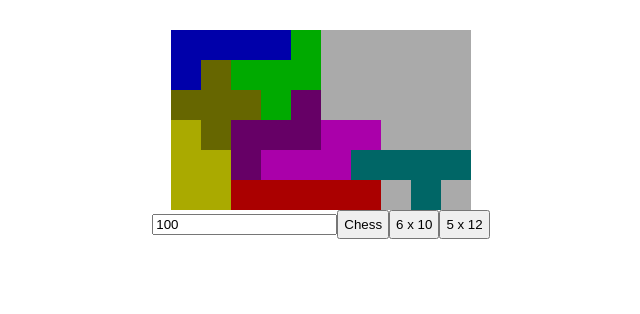
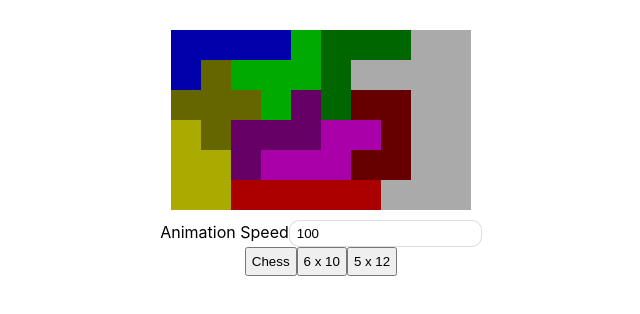
Before and after one commit to DrewThomasCorps/exact-cover-problem-react, a React (Create React App) app: page / in a window 1280 px wide. Shown: the top 314 px of the page, without its empty margins (319-959 px from the left). Built offline with nearby package versions, Linux system fonts and the light colour scheme.

Commit message:
Add some styling to buttons

```diff
--- a/src/App.css
+++ b/src/App.css
@@ -41,3 +41,15 @@
 button {
   padding: 5px;
 }
+
+.controls {
+  margin-top: 10px;
+  display: flex;
+  flex-direction: column;
+}
+
+.controls input {
+  padding: 5px 7px;
+  border-radius: 10px;
+  border: 1px solid rgba(90, 90, 90, 0.2)
+}
--- a/src/App.js
+++ b/src/App.js
@@ -2,8 +2,7 @@ import React, {useEffect, useState} from 'react';
 import Matrix from "./utilities/Matrix";
 import DancingLinks from "./utilities/DancingLinks";
 import './App.css';
-import Pentomino from "./utilities/Pentomino";
-import {Board} from "./utilities/Pentomino";
+import Pentomino, {Board} from "./utilities/Pentomino";
 import PentominoRenderer from "./components/PentominoRenderer";
 
 function App() {
@@ -53,21 +52,26 @@ function App() {
         row_rendered &&
         <div className="App">
             <PentominoRenderer board={pentomino.board} solutions_row={row_rendered}/>
-            <input value={interval_time.current} onChange={(e) => {
+            <div className={"controls"}>
+                <div>
+                    <label>Animation Speed</label>
+                    <input id={"speed-control"} value={interval_time.current} onChange={(e) => {
                         let value = parseInt(e.target.value);
-                if (isNaN(value)){
+                        if (isNaN(value)) {
                             value = 0;
                         }
                         set_interval_time({current: value, previous: value})
                     }}/>
+                </div>
+                <div>
                     <button onClick={() => change_board(Board.CHESS)}>Chess</button>
                     <button onClick={() => change_board(Board.SIX_BY_TEN)}>6 x 10</button>
                     <button onClick={() => change_board(Board.FIVE_BY_TWELVE)}>5 x 12</button>
+                </div>
+            </div>
         </div>
     );
 }
 
 
-
-
 export default App;
```
Lines whose indentation alone changed are shown as unchanged.
